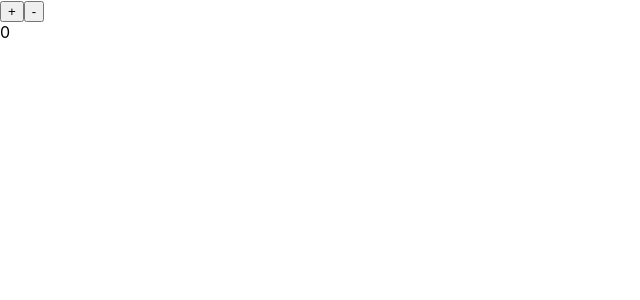
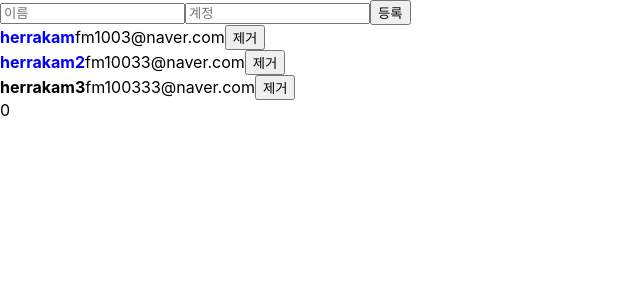
Before and after one commit to herrakam/react-calss-revive, a React (Create React App) app: page / in a window 1280 px wide. Shown: the top 300 px of the page, without its empty margins (0-640 px from the left). Built offline with nearby package versions, Linux system fonts and the light colour scheme.

Commit message:
app.js 기능들 redux로 대체

```diff
--- a/src/App.js
+++ b/src/App.js
@@ -1,20 +1,51 @@
 
-import React, { useRef, useState, useMemo, useCallback} from "react";
+import React, { useRef, useReducer, useMemo, useCallback } from "react";
 import CreateUser from "./CreateUser";
 import UserList from "./UserList";
 
-function countUsers (users){
+function countUsers(users) {
   console.log('활성된 사람 수 새는 중');
-  return(users.filter(user=>user.active).length)
+  return (users.filter(user => user.active).length)
 }
 
-function App() {
-  const [inputs, setInputs] = useState({
+function reducer(state, action) {
+  switch(action.type){
+    case 'CHANGE_INPUT':
+      return {
+        ...state,
+        inputs:{
+          ...state.inputs,
+          [action.name]:[action.value]
+        }
+      }
+    case 'CREATE_USER':
+        return{
+          inputs:initialState.inputs,
+          users:state.users.concat(action.user)
+        }
+    case 'TOGGLE_USER':
+      return{
+        ...state,
+        users:state.users.map(user =>user.id === action.id
+          ? {...user,active: !user.active}
+          : user
+        )
+      }
+    case 'REMOVE_USER':
+      return{
+        ...state,
+        users:state.users.filter(user=> user.id !== action.id)
+      }
+    default:
+      return false
+  }
+}
+const initialState = {
+  inputs: {
     username: '',
     email: ''
-  })
-  const { username, email } = inputs
-  const [users, setUsers] = useState([
+  },
+  users: [
     {
       id: 1,
       username: 'herrakam',
@@ -33,47 +64,56 @@ function App() {
       email: 'fm100333@naver.com',
       active: false
     }
-  ])
+  ]
+}
+function App() {
+  const [state, dispatch] = useReducer(reducer, initialState)
+  const {users} = state
+  const {username, email} = state.inputs
 
   const nextId = useRef(4)
-  const onChange = useCallback( e => {
-    const { name, value } = e.target
-    setInputs(inputs=> ({
-      ...inputs,
-      [name]: value,
-    }))
-  },[])
-  const onCreate = useCallback( () => {
-    const user = {
-      id: nextId.current,
-      username,
-      email
-    }
-    setUsers(users=>users.concat(user))
-    setInputs({
-      ...inputs,
-      username: '',
-      email: ''
+
+
+  const onChange = useCallback(e => {
+    const {name, value} = e.target
+    dispatch({
+      type: 'CHANGE_INPUT',
+      name,
+      value
     })
-  },[ username, email,inputs])
+  }, [])
 
-  const onRemove = useCallback( (id) => {
-    setUsers(users=>users.filter(user => user.id !== id))
+  const onCreate = useCallback(()=>{
+    dispatch({
+      type: 'CREATE_USER',
+      user: {
+        id: nextId.current,
+        username,
+        email
+      }
+    })
+    nextId.current += 1
+  },[username, email])
+
+  const onToggle = useCallback(id=>{
+    dispatch({
+      type:'TOGGLE_USER',
+      id
+    })
   },[])
 
-  const onToggle = useCallback( id=>{
-    setUsers(users=>users.map(user=>user.id===id?
-      {...user, active : !user.active}
-      : user
-      ))
+  const onRemove = useCallback(id=>{
+    dispatch({
+      type:'REMOVE_USER',
+      id
+    })
   },[])
 
-  const count = useMemo(()=> countUsers(users), [users])
   return (
     <>
-      <CreateUser onChange={onChange} username={username} onCreate={onCreate} email={email}></CreateUser>
-      <UserList users={users} onRemove={onRemove} onToggle={onToggle}></UserList>
-      <div className="countUser">{count}</div>
+      <CreateUser username={username } email={email} onChange={onChange} onCreate={onCreate}></CreateUser>
+      <UserList users={users} onToggle={onToggle} onRemove={onRemove }></UserList>
+      <div className="countUser">0</div>
     </>
   )
 }
--- a/src/Counter.js
+++ b/src/Counter.js
@@ -6,6 +6,8 @@ function reducer(state, action){
             return state + 1
         case 'DECREMENT':
             return state - 1
+        default:
+            return false
     }
 }
 
--- a/src/index.js
+++ b/src/index.js
@@ -7,7 +7,7 @@ import reportWebVitals from './reportWebVitals';
 
 ReactDOM.render(
   <React.StrictMode>
-    <Counter></Counter>
+    <App></App>
   </React.StrictMode>,
   document.getElementById('root')
 );
```
